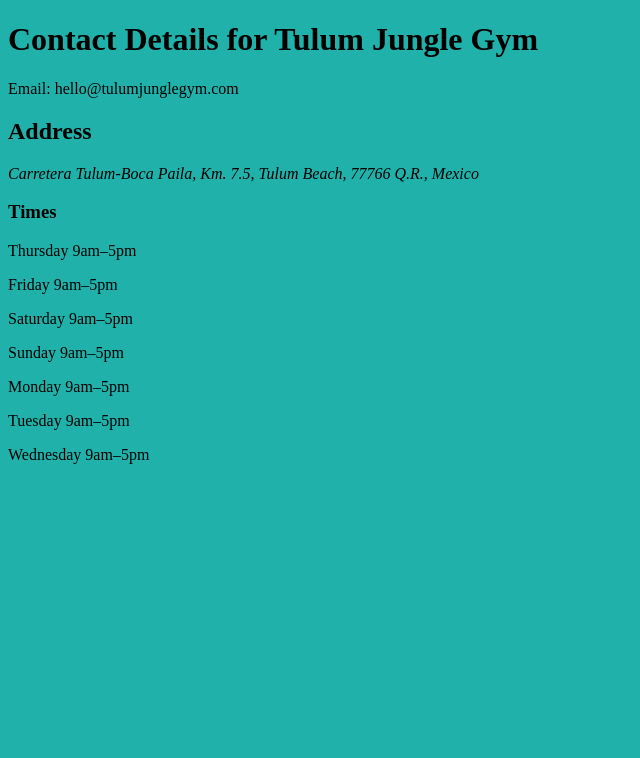
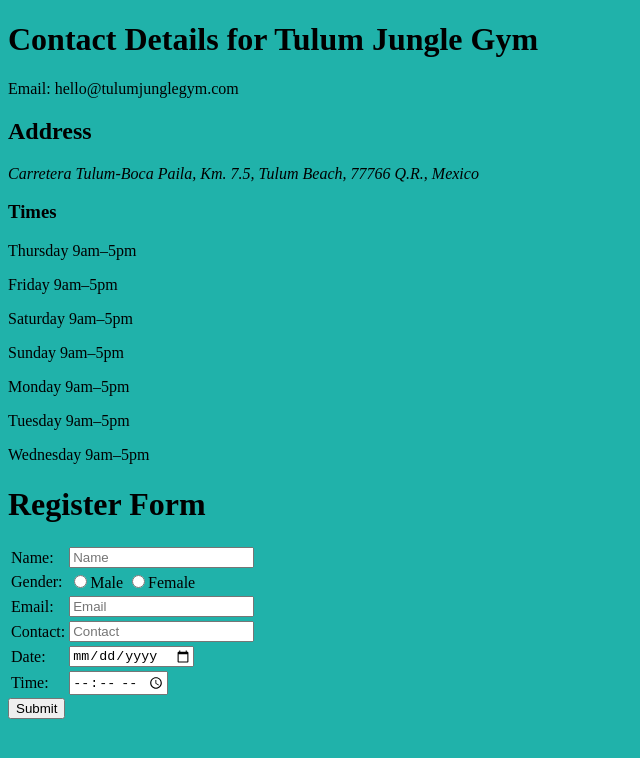
Before and after one commit to Raaid-Latief/HolidayDestination, a plain HTML site: page contact.html in a window 1280 px wide. Shown: the whole page, without its empty margins (0-640 px from the left). Drawn offline with Linux system fonts and the light colour scheme.

Commit message:
added registor form

```diff
--- a/contact.html
+++ b/contact.html
@@ -20,5 +20,93 @@
     <p>Tuesday	9am–5pm<p>
     <p>Wednesday 9am–5pm<p>
         </p>
+
+
+
+    <h1>Register Form</h1>
+
+<form>
+
+<table>
+    <tr>
+        <td>Name:
+        </td>
+        <td>
+            <input type="text" placeholder="Name">
+        </td>
+        </tr>
+        <tr>
+
+                <td>Gender:
+
+                </td>
+            <td><input type="radio" name="Gender">Male
+                <input type="radio" name="Gender">Female
+
+            </td>
+        </tr>
+        <tr>
+        <td>
+            Email:
+
+
+
+        </td>
+        <td><input type="mail" placeholder="Email">
+
+        </td>
+        </tr>
+        <tr>
+           <td> Contact:
+
+
+
+           </td>
+           <td><input type="text" placeholder="Contact" ></td>
+        </tr>
+
+        <tr>
+            <td>Date:
+            </td>
+            <td>
+                <input type="date" placeholder="Date">
+            </td>
+            </tr>
+
+
+        <tr>
+            <td>Time:
+            </td>
+            <td>
+                <input type="time" placeholder="Time">
+            </td>
+            </tr>
+
+
+
+
+</table>
+
+
+<button type="submit">Submit</button>
+
+
+</form>
+
+
+
+
+
+
+
+
+
+
+
+
+
+
+
+
 </body>
 </html>
--- /dev/null
+++ b/styles.css
@@ -0,0 +1,7 @@
+body{font-family: 'Franklin Gothic Medium';
+    color: blueviolet;
+    border: darkblue;
+
+
+
+}
```
Also changed, not shown: index.html (+1 -0 lines).
